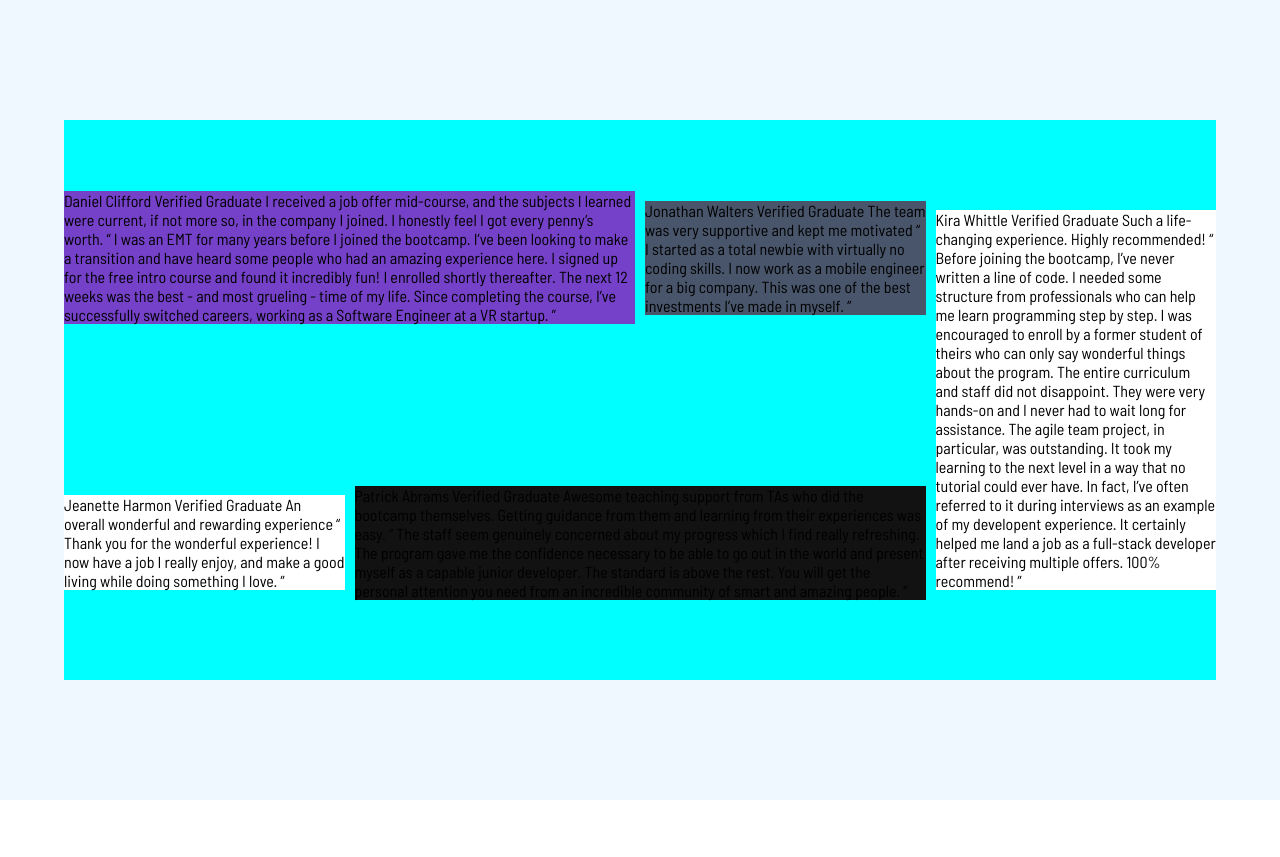
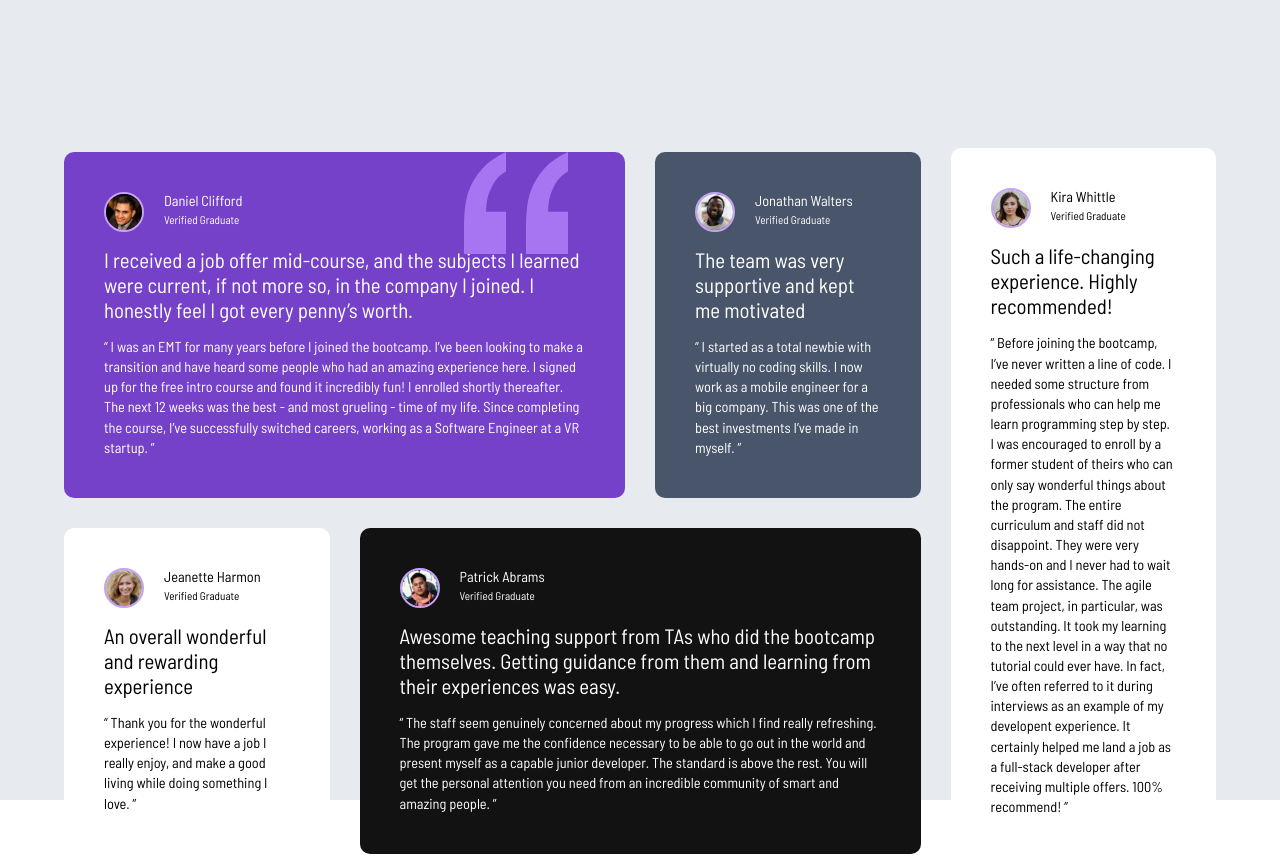
Before and after one commit to tortiman/testimonial_grid_section, a plain HTML site: page index.html in a window 1280 px wide. Shown: the top 857 px of the page. Before the commit the page ends 800 px from the top, so only its background shows below. Drawn offline with Linux system fonts and the light colour scheme.

Commit message:
structure html ending and more CSS styles

```diff
--- a/index.html
+++ b/index.html
@@ -24,51 +24,120 @@
     <main class="main">
       <article class="container">
         <div class="daniel">
-          Daniel Clifford Verified Graduate I received a job offer mid-course,
-          and the subjects I learned were current, if not more so, in the
-          company I joined. I honestly feel I got every penny’s worth. “ I was
-          an EMT for many years before I joined the bootcamp. I’ve been looking
-          to make a transition and have heard some people who had an amazing
-          experience here. I signed up for the free intro course and found it
-          incredibly fun! I enrolled shortly thereafter. The next 12 weeks was
-          the best - and most grueling - time of my life. Since completing the
-          course, I’ve successfully switched careers, working as a Software
-          Engineer at a VR startup. ”
+          <img src="images/bg-pattern-quotation.svg" alt="" class="quote" />
+          <div class="inside">
+            <div class="header-testimonial">
+              <img src="images/image-daniel.jpg" alt="" class="image" />
+              <div class="header-text">
+                <p class="name">Daniel Clifford</p>
+                <p class="title">Verified Graduate</p>
+              </div>
+            </div>
+            <p class="testimonial">
+              I received a job offer mid-course, and the subjects I learned were
+              current, if not more so, in the company I joined. I honestly feel
+              I got every penny’s worth.
+            </p>
+            <p class="description">
+              “ I was an EMT for many years before I joined the bootcamp. I’ve
+              been looking to make a transition and have heard some people who
+              had an amazing experience here. I signed up for the free intro
+              course and found it incredibly fun! I enrolled shortly thereafter.
+              The next 12 weeks was the best - and most grueling - time of my
+              life. Since completing the course, I’ve successfully switched
+              careers, working as a Software Engineer at a VR startup. ”
+            </p>
+          </div>
         </div>
         <div class="jonathan">
-          Jonathan Walters Verified Graduate The team was very supportive and
-          kept me motivated “ I started as a total newbie with virtually no
-          coding skills. I now work as a mobile engineer for a big company. This
-          was one of the best investments I’ve made in myself. ”
+          <div class="inside">
+            <div class="header-testimonial">
+              <img src="images/image-jonathan.jpg" alt="" class="image" />
+              <div class="header-text">
+                <p class="name">Jonathan Walters</p>
+                <p class="title">Verified Graduate</p>
+              </div>
+            </div>
+            <p class="testimonial">
+              The team was very supportive and kept me motivated
+            </p>
+            <p class="description">
+              “ I started as a total newbie with virtually no coding skills. I
+              now work as a mobile engineer for a big company. This was one of
+              the best investments I’ve made in myself. ”
+            </p>
+          </div>
         </div>
         <div class="kira">
-          Kira Whittle Verified Graduate Such a life-changing experience. Highly
-          recommended! “ Before joining the bootcamp, I’ve never written a line
-          of code. I needed some structure from professionals who can help me
-          learn programming step by step. I was encouraged to enroll by a former
-          student of theirs who can only say wonderful things about the program.
-          The entire curriculum and staff did not disappoint. They were very
-          hands-on and I never had to wait long for assistance. The agile team
-          project, in particular, was outstanding. It took my learning to the
-          next level in a way that no tutorial could ever have. In fact, I’ve
-          often referred to it during interviews as an example of my developent
-          experience. It certainly helped me land a job as a full-stack
-          developer after receiving multiple offers. 100% recommend! ”
+          <div class="inside">
+            <div class="header-testimonial">
+              <img src="images/image-kira.jpg" alt="" class="image" />
+              <div class="header-text">
+                <p class="name">Kira Whittle</p>
+                <p class="title">Verified Graduate</p>
+              </div>
+            </div>
+            <div class="testimonial">
+              Such a life-changing experience. Highly recommended!
+            </div>
+            <div class="description">
+              “ Before joining the bootcamp, I’ve never written a line of code.
+              I needed some structure from professionals who can help me learn
+              programming step by step. I was encouraged to enroll by a former
+              student of theirs who can only say wonderful things about the
+              program. The entire curriculum and staff did not disappoint. They
+              were very hands-on and I never had to wait long for assistance.
+              The agile team project, in particular, was outstanding. It took my
+              learning to the next level in a way that no tutorial could ever
+              have. In fact, I’ve often referred to it during interviews as an
+              example of my developent experience. It certainly helped me land a
+              job as a full-stack developer after receiving multiple offers.
+              100% recommend! ”
+            </div>
+          </div>
         </div>
         <div class="jeannete">
-          Jeanette Harmon Verified Graduate An overall wonderful and rewarding
-          experience “ Thank you for the wonderful experience! I now have a job
-          I really enjoy, and make a good living while doing something I love. ”
+          <div class="inside">
+            <div class="header-testimonial">
+              <img src="images/image-jeanette.jpg" alt="" class="image" />
+              <div class="header-text">
+                <p class="name">Jeanette Harmon</p>
+                <p class="title">Verified Graduate</p>
+              </div>
+            </div>
+            <div class="testimonial">
+              An overall wonderful and rewarding experience
+            </div>
+            <div class="description">
+              “ Thank you for the wonderful experience! I now have a job I
+              really enjoy, and make a good living while doing something I love.
+              ”
+            </div>
+          </div>
         </div>
         <div class="patrick">
-          Patrick Abrams Verified Graduate Awesome teaching support from TAs who
-          did the bootcamp themselves. Getting guidance from them and learning
-          from their experiences was easy. “ The staff seem genuinely concerned
-          about my progress which I find really refreshing. The program gave me
-          the confidence necessary to be able to go out in the world and present
-          myself as a capable junior developer. The standard is above the rest.
-          You will get the personal attention you need from an incredible
-          community of smart and amazing people. ”
+          <div class="inside">
+            <div class="header-testimonial">
+              <img src="images/image-patrick.jpg" alt="" class="image" />
+              <div class="header-text">
+                <p class="name">Patrick Abrams</p>
+                <p class="title">Verified Graduate</p>
+              </div>
+            </div>
+            <div class="testimonial">
+              Awesome teaching support from TAs who did the bootcamp themselves.
+              Getting guidance from them and learning from their experiences was
+              easy.
+            </div>
+            <div class="description">
+              “ The staff seem genuinely concerned about my progress which I
+              find really refreshing. The program gave me the confidence
+              necessary to be able to go out in the world and present myself as
+              a capable junior developer. The standard is above the rest. You
+              will get the personal attention you need from an incredible
+              community of smart and amazing people. ”
+            </div>
+          </div>
         </div>
       </article>
     </main>
--- a/styles/style.css
+++ b/styles/style.css
@@ -34,47 +34,112 @@ body{
     display: flex;
     justify-content: center;
     align-items: center;
-    background-color: aliceblue;
+    background-color: var(--GreyNeutral100);
 }
 
 .container{
-    background-color: aqua;
+    background-color: var(--GreyNeutral100);
     display: grid;
     grid-template-columns: 1fr 1fr 1fr 1fr;
     grid-template-rows: 1fr 1fr;
     width: 80%;
-    height: 70%;
+    height: 62%;
     justify-content: center;
     align-items: center;
-    gap: 10px;
+    gap: 30px;
+
 }
 
 .daniel{
     background-color: var(--PurplePrimary500);
     grid-column: 1 / 3;
     grid-row: 1 / 1;
+    color: var(--WhiteNeutral);
+    /* padding: 30px; */
+    border-radius: 10px;
+    position: relative;
+}
+
+.quote{
+    position: absolute;
+    transform: translateX(400px);
 }
 
 .jonathan{
     background-color: var(--GreyNeutral500);
     grid-column: 3 / 4;
     grid-row: 1 / 1;
+    color: var(--WhiteNeutral);
+    border-radius: 10px;
 }
 
 .kira{
     background-color: var(--WhiteNeutral);
     grid-column: 4 / 5;
     grid-row: 1 / 3;
+    border-radius: 10px;
 }
 
 .jeannete{
     background-color: var(--WhiteNeutral);
     grid-column: 1 / 2;
     grid-row:  2 / 2;
+    border-radius: 10px;
 }
 
 .patrick{
     background-color: var(--BlackNeutral);
     grid-column: 2 / 4;
     grid-row: 2 / 2;
+    color: var(--WhiteNeutral);
+    border-radius: 10px;
 }
+
+.inside{
+    padding: 40px;
+    display: flex;
+    justify-content: center;
+    align-items: flex-start;
+    flex-direction: column;
+    gap: 15px;
+}
+
+.header-testimonial{
+    display: flex;
+    justify-content: center;
+    align-items: flex-start;
+    gap: 20px;
+}
+
+.header-text{
+    display: flex;
+    flex-direction: column;
+    align-items: start;
+    justify-content: center;
+    gap: 4px;
+}
+
+.image{
+    width: 40px;
+    height: 40px;
+    border: 2px solid var(--PurplePrimary300);
+    border-radius: 50%;
+}
+
+.testimonial{
+    font-size: 1.3em;
+}
+
+.name{
+    font-size: .9em;
+}
+
+
+.title{
+    font-size: 0.7em;
+}
+
+.description{
+    font-size: 0.9em;
+    line-height: 1.4;
+}
```
